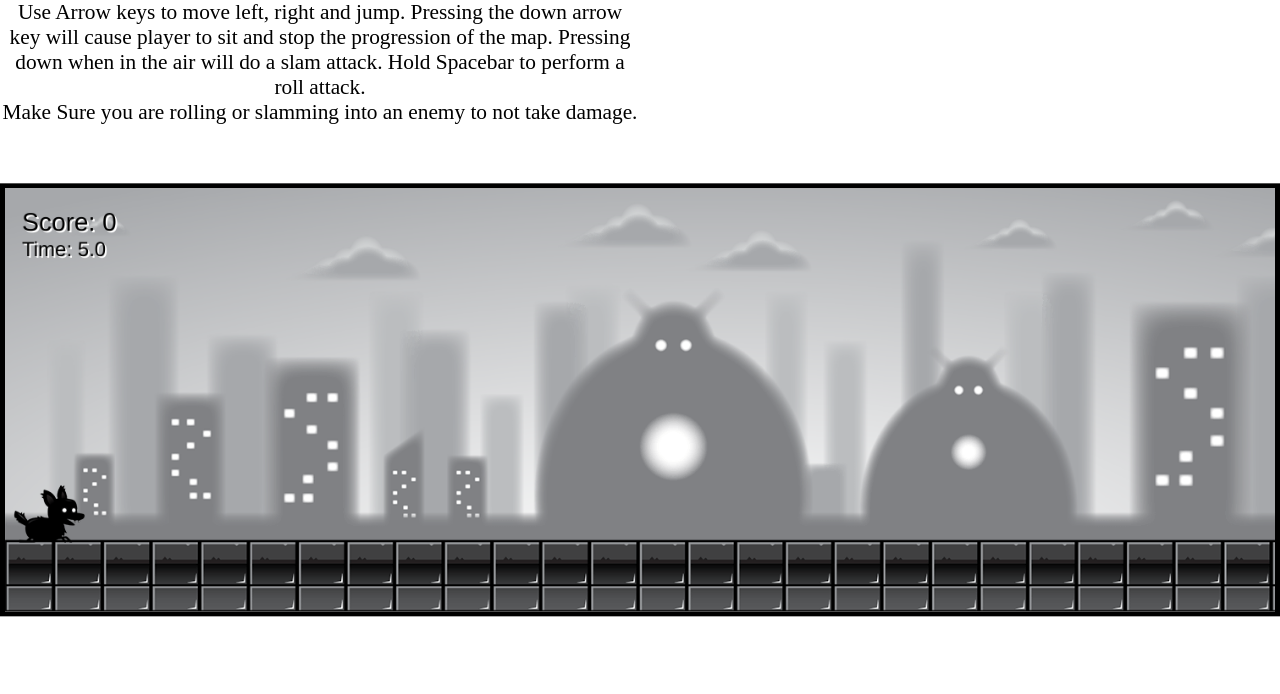
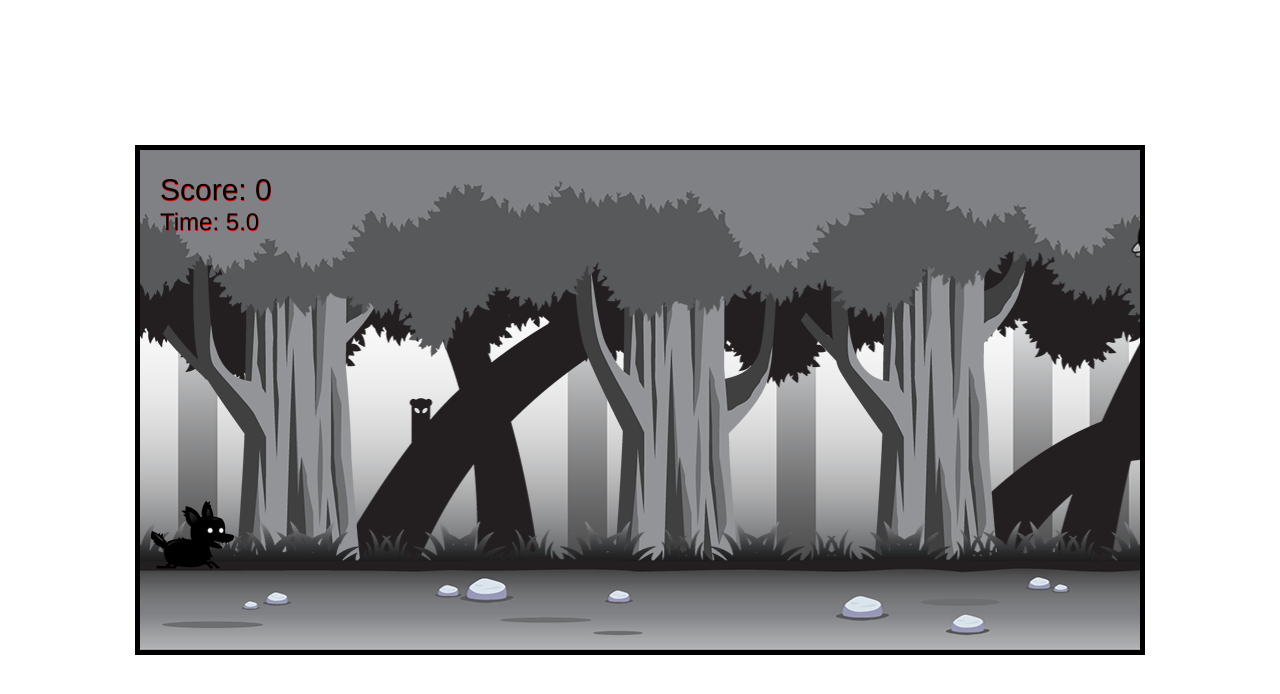
Before and after one commit to Patrickgp/test-game, a plain HTML site: page index.html in a window 1280 px wide. Drawn offline with Linux system fonts and the light colour scheme.

Commit message:
completed MVP and created game win/lose scenario

```diff
--- a/assets/javascript/UI.js
+++ b/assets/javascript/UI.js
@@ -6,9 +6,9 @@ export class UI {
   }
   draw(context) {
     context.save();
-    context.shadowOffsetX = 2;
-    context.shadowOffsetY = 2;
-    context.shadowColor = "white";
+    context.shadowOffsetX = 0.5;
+    context.shadowOffsetY = 0.5;
+    context.shadowColor = "red";
     context.shadowBlur = 0;
     context.font = this.fontSize + "px " + this.fontFamily;
     context.textAlign = "left";
@@ -22,7 +22,7 @@ export class UI {
     if (this.game.gameOver) {
       context.textAlign = "center";
       context.font = this.fontSize * 2 + "px " + this.fontFamily;
-      if (this.game.score > 100) {
+      if (this.game.score > 50) {
         context.fillText(
           "Nice!",
           this.game.width * 0.5,
--- a/assets/javascript/background.js
+++ b/assets/javascript/background.js
@@ -34,16 +34,12 @@ export class Background {
     this.layer3image = document.getElementById("layer3");
     this.layer4image = document.getElementById("layer4");
     this.layer5image = document.getElementById("layer5");
-    this.layer6image = document.getElementById("layer6");
-    this.layer7image = document.getElementById("layer7");
-    this.layer8image = document.getElementById("layer8");
-    this.layer11image = document.getElementById("layer11");
 
     this.layer1 = new Layer(
       this.game,
       this.width,
       this.height,
-      0,
+      0.01,
       this.layer1image
     );
     this.layer2 = new Layer(
--- a/assets/javascript/game.js
+++ b/assets/javascript/game.js
@@ -7,7 +7,7 @@ import { UI } from "./UI.js";
 window.addEventListener("load", function () {
   const canvas = document.getElementById("canvas1");
   const ctx = canvas.getContext("2d");
-  canvas.width = 1500;
+  canvas.width = 1000;
   canvas.height = 500;
 
   class Game {
@@ -97,7 +97,11 @@ window.addEventListener("load", function () {
     ctx.clearRect(0, 0, canvas.width, canvas.height);
     game.update(deltaTime);
     game.draw(ctx);
-    if (!game.gameover) requestAnimationFrame(animate);
+    if (!game.gameover) {
+      requestAnimationFrame(animate);
+    } else {
+      cancelAnimationFrame(animate);
+    }
   }
 
   animate(0);
--- a/assets/stylesheets/style.css
+++ b/assets/stylesheets/style.css
@@ -27,12 +27,3 @@
 #collisionAnimation {
   display: none;
 }
-
-h1 {
-  font-weight: 300;
-  font-size: 16pt;
-  width: 50%;
-  text-align: center;
-  top: 730px;
-  left: 500px;
-}
--- a/index.html
+++ b/index.html
@@ -9,21 +9,13 @@
   </head>
   <body>
     <canvas id="canvas1"></canvas>
-    <h1>
-      Use Arrow keys to move left, right and jump. Pressing the down arrow key
-      will cause player to sit and stop the progression of the map. Pressing
-      down when in the air will do a slam attack. Hold Spacebar to perform a
-      roll attack.
-      <br />
-      Make Sure you are rolling or slamming into an enemy to not take damage.
-    </h1>
 
     <img id="player" src="./assets/images/player.png" />
-    <img id="layer1" src="./assets/images/layer-1.png" />
-    <img id="layer2" src="./assets/images/layer-2.png" />
-    <img id="layer3" src="./assets/images/layer-3.png" />
-    <img id="layer4" src="./assets/images/layer-4.png" />
-    <img id="layer5" src="./assets/images/layer-5.png" />
+    <img id="layer1" src="./assets/images/layer-1g.png" />
+    <img id="layer2" src="./assets/images/layer-2g.png" />
+    <img id="layer3" src="./assets/images/layer-3g.png" />
+    <img id="layer4" src="./assets/images/layer-4g.png" />
+    <img id="layer5" src="./assets/images/layer-5g.png" />
     <img id="enemy_fly" src="./assets/images/enemy_fly.png" />
     <img id="enemy_plant" src="./assets/images/enemy_plant.png" />
     <img id="enemy_spider" src="./assets/images/enemy_spider_big.png" />
```
Also changed, not shown: assets/images/enemy_raven.png (added), assets/images/layer-1g.png (added), assets/images/layer-2g.png (added), assets/images/layer-3g.png (added), assets/images/layer-4g.png (added), assets/images/layer-5g.png (added).
